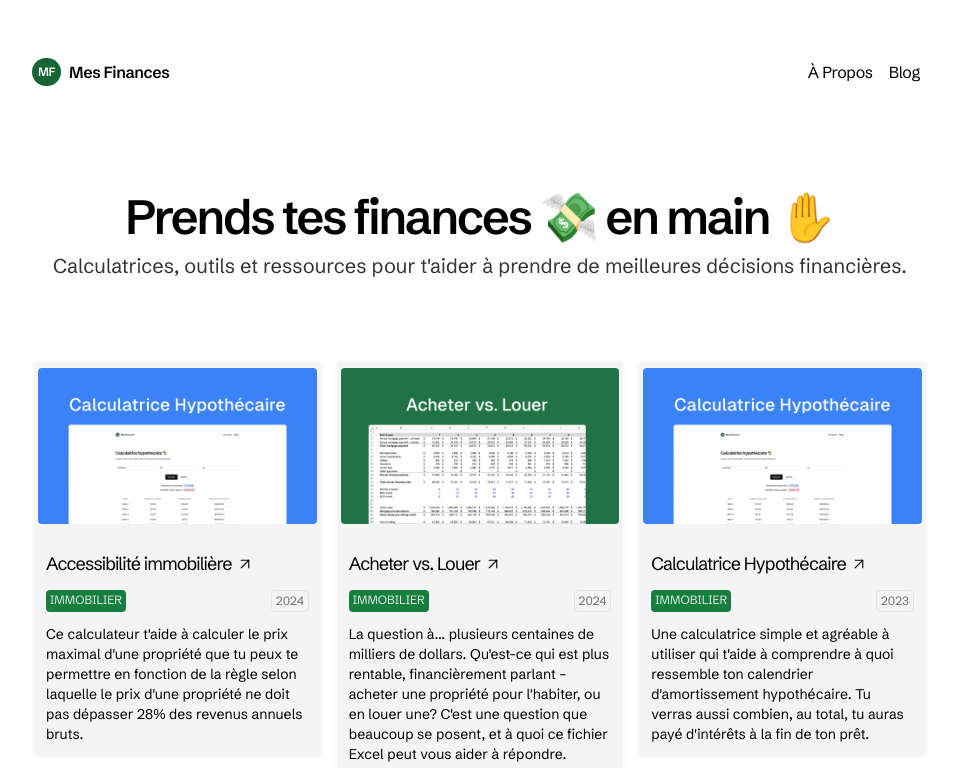
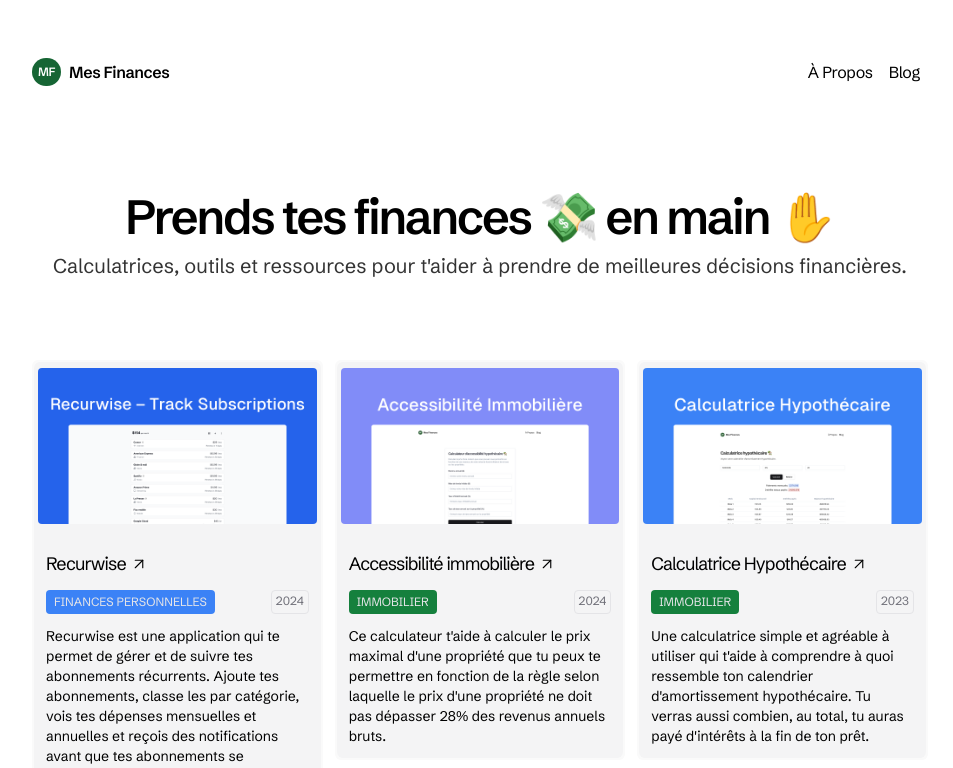
Before and after one commit to samlafontaine/mesfinances, a Next.js app: page / in a window 1280 px wide. Shown: the top 768 px of the page, without its empty margins (160-1113 px from the left). Built offline with nearby package versions, Linux system fonts and the light colour scheme.

Commit message:
added Recurwise

```diff
--- a/app/components/thumbnail.tsx
+++ b/app/components/thumbnail.tsx
@@ -24,6 +24,7 @@
   const tagBgColorMap: { [key: string]: string } = {
     Immobilier: "bg-green-700",
     Autre: "bg-red-500",
+    "Finances personnelles": "bg-blue-500",
     // Add more mappings here as needed
   };
 
@@ -55,11 +56,11 @@
                 />
               </div>
               <div className="flex flex-row justify-between">
-                <p
-                  className={`px-1 py-0.5 rounded text-xs uppercase text-zinc-200 dark:text-zinc-900 ${tagBgColor}`}
+                <div
+                  className={`text-center px-2 py-1 rounded text-xs uppercase text-zinc-200 dark:text-zinc-900 ${tagBgColor}`}
                 >
                   {tag}
-                </p>
+                </div>
                 <p className="px-1 py-0.5 text-zinc-500 uppercase rounded text-xs border border-zinc-200">
                   {year}
                 </p>
--- a/app/page.tsx
+++ b/app/page.tsx
@@ -15,15 +15,15 @@
       <div className="grid md:grid-cols-3 gap-3">
         <div className="flex flex-col gap-3">
           <Thumbnail
-            link="/outils/calculateur-accessibilite"
-            title="Accessibilité immobilière"
-            imageSrc="/calculatrice-hypothecaire.png"
-            alt="Calculateur Accessibilité"
-            description="Ce calculateur t'aide à calculer le prix maximal d'une
-            propriété que tu peux te permettre en fonction de la règle selon
-            laquelle le prix d'une propriété ne doit pas dépasser 28% des revenus annuels bruts."
+            link="https://recurwise.com"
+            title="Recurwise"
+            imageSrc="/recurwise.png"
+            alt="Recurwise"
+            description="Recurwise est une application qui te permet de gérer et de suivre tes abonnements récurrents.
+            Ajoute tes abonnements, classe les par catégorie, vois tes dépenses mensuelles et annuelles et
+            reçois des notifications avant que tes abonnements se renouvellent."
             year="2024"
-            tag="Immobilier"
+            tag="Finances personnelles"
           />
           <Thumbnail
             link="/outils/calculateur-plex"
@@ -39,6 +39,17 @@
         </div>
 
         <div className="flex flex-col gap-3">
+          <Thumbnail
+            link="/outils/calculateur-accessibilite"
+            title="Accessibilité immobilière"
+            imageSrc="/accessibilite.png"
+            alt="Calculateur Accessibilité"
+            description="Ce calculateur t'aide à calculer le prix maximal d'une
+            propriété que tu peux te permettre en fonction de la règle selon
+            laquelle le prix d'une propriété ne doit pas dépasser 28% des revenus annuels bruts."
+            year="2024"
+            tag="Immobilier"
+          />
           <Thumbnail
             link="/outils/acheter-vs-louer"
             title="Acheter vs. Louer"
```
Also changed, not shown: public/Recurwise.png (added), public/accessibilite.png (added).
